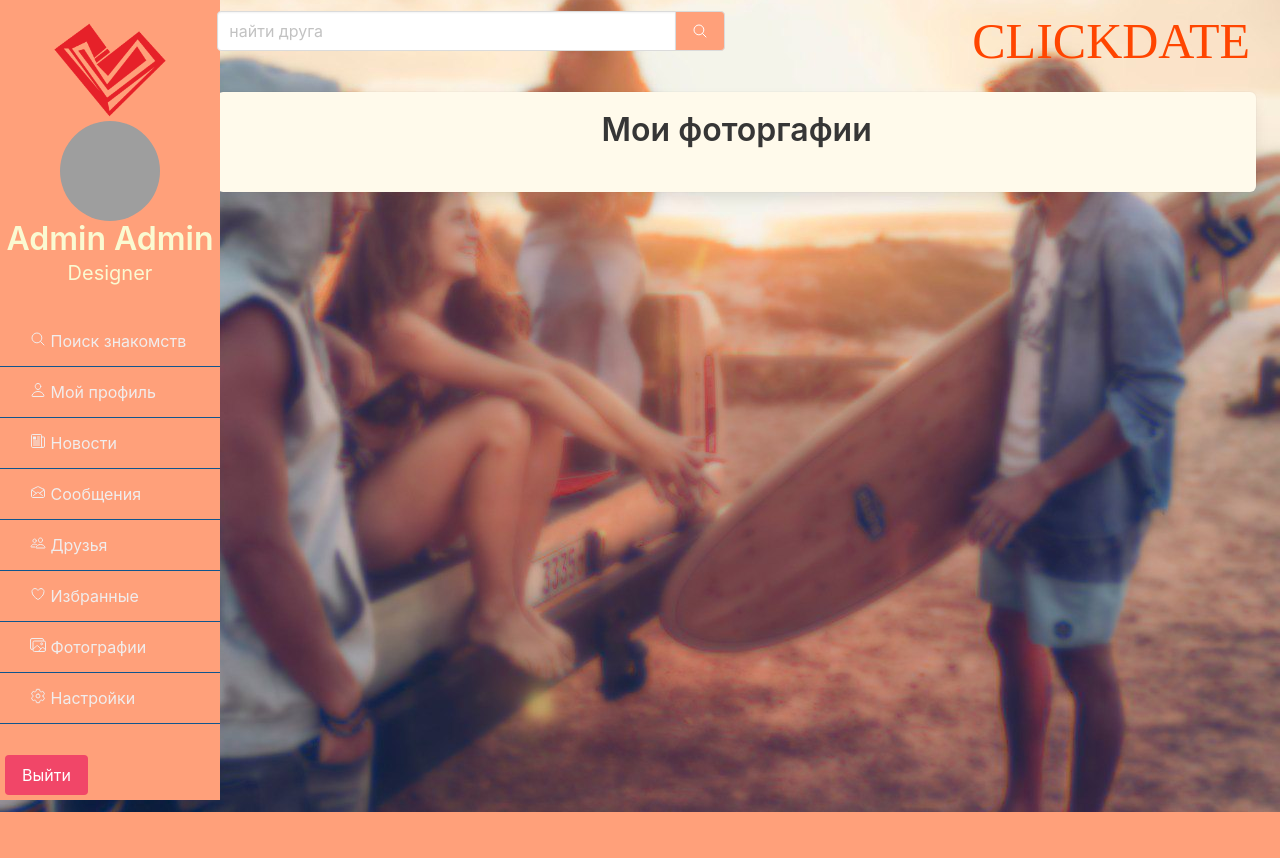
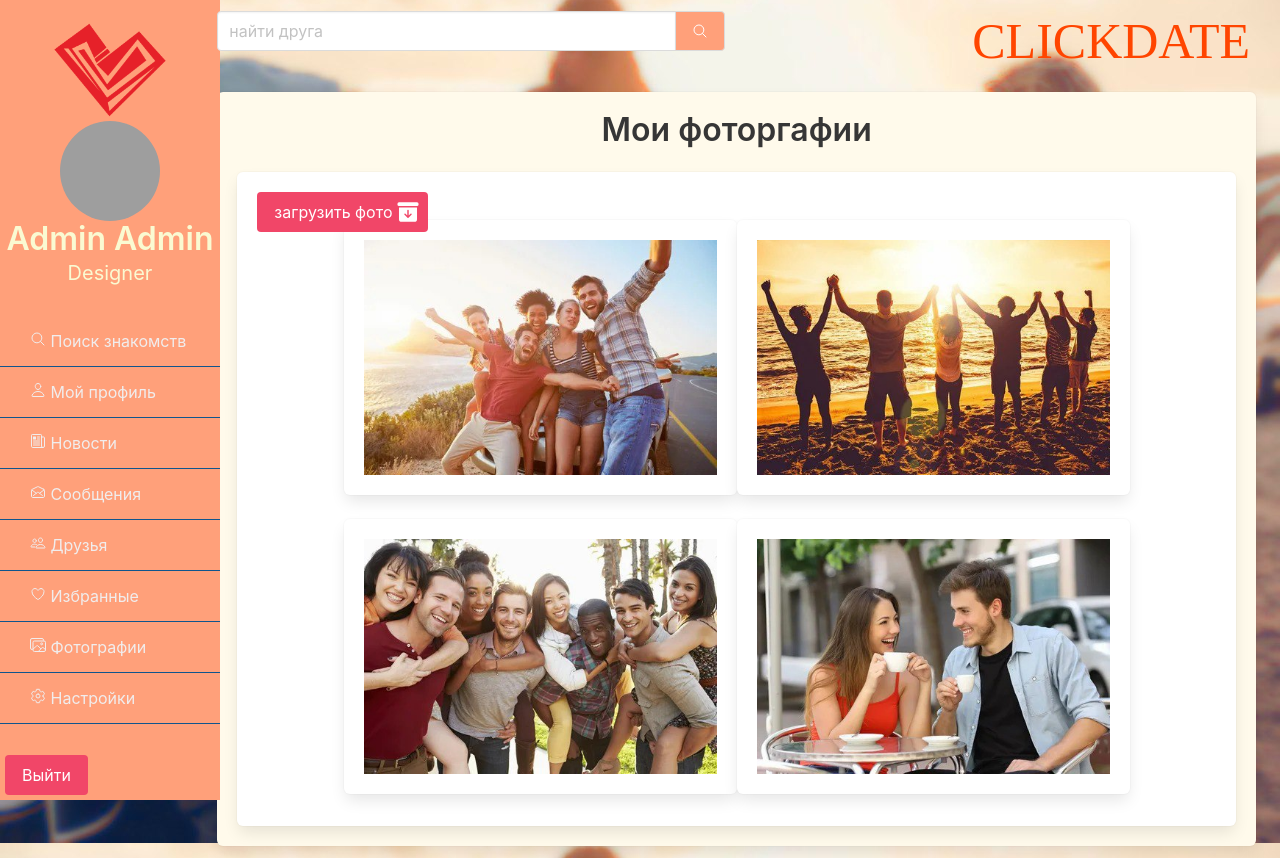
Before and after one commit to JaneDoe88888/DateSite2, a Django app: page /head/photo/ in a window 1280 px wide. Before the commit the page ends 812 px from the top, so only its background shows below. Run offline with Django 4.2, Linux system fonts and the light colour scheme; grey boxes are pictures that could not be loaded.

Commit message:
страница мои фотографии

```diff
--- a/DateSite/head/models.py
+++ b/DateSite/head/models.py
@@ -13,6 +13,7 @@ GENDER_CHOICE = [
     ('men', 'men'),
     ('female', 'female')
 ]
+
 
 
 # class User(models.Model):
--- a/DateSite/head/templates/photo.html
+++ b/DateSite/head/templates/photo.html
@@ -97,15 +97,34 @@
             <div class="box has-background-warning-light">
 
                 <div class="has-text-centered title">Мои фоторгафии</div>
+                <div class="box">
 
-                <div></div>
+                    <div class="image">
+                        <button class="button is-danger" >
+                            <a style="color: white"> загрузить фото</a>
+                            <ion-icon class="icon has-text-white"  name="archive"></ion-icon>
+                        </button>
+
+                        <div class="columns is-centered is-multiline">
+                            <div class="box" style="width: 40%; height: 22%">
+                                <img src="{% static 'uploads/photo_2023-09-04 21.21.50.jpeg' %}" alt="">
+                            </div>
+                            <div class="box" style="width: 40%; height: 22%">
+                                <img src="{% static 'uploads/photo_2023-09-04 21.22.03.jpeg' %}" alt="">
+                            </div>
+                            <div class="box" style="width: 40%; height: 22%">
+                                <img src="{% static 'uploads/photo_2023-09-04 21.22.07.jpeg' %}" alt="">
+                            </div>
+                            <div class="box" style="width: 40%; height: 22%">
+                                <img src="{% static 'uploads/photo_2023-09-04_21.21.43.jpeg' %}" alt="">
+                            </div>
+
+                        </div>
+                    </div>
+                </div>
             </div>
         </div>
     </div>
-    </div>
-    </div>
-    </div>
-    </div>
-    </div>
+
 
 {% endblock %}
--- a/DateSite/head/views.py
+++ b/DateSite/head/views.py
@@ -32,6 +32,7 @@ def favorite(request):
     return render(request, 'favorite.html')
 
 def photo(request):
+
     return render(request, 'photo.html')
 
 def settings(request):
```
Also changed, not shown: DateSite/db.sqlite3.
